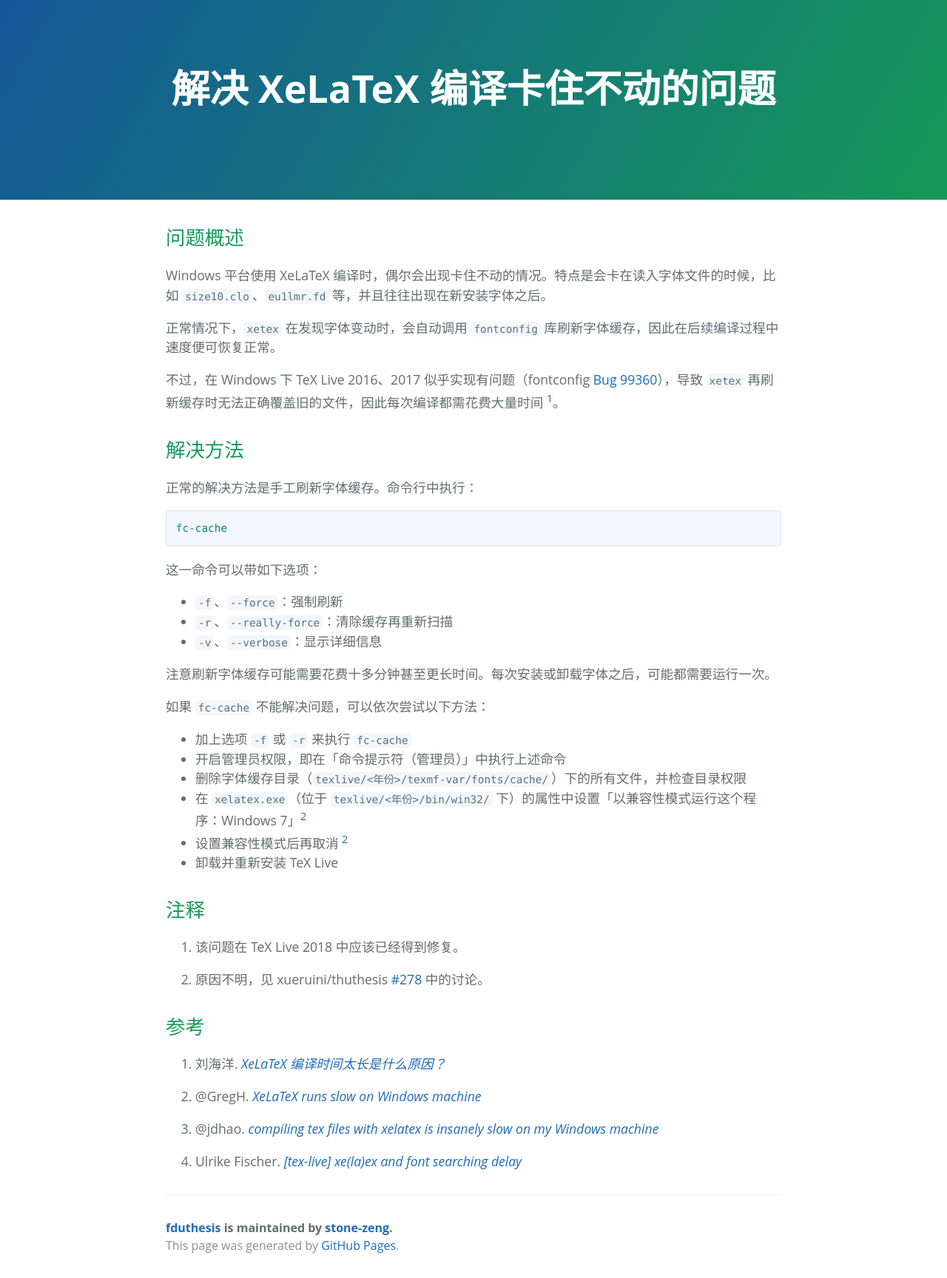
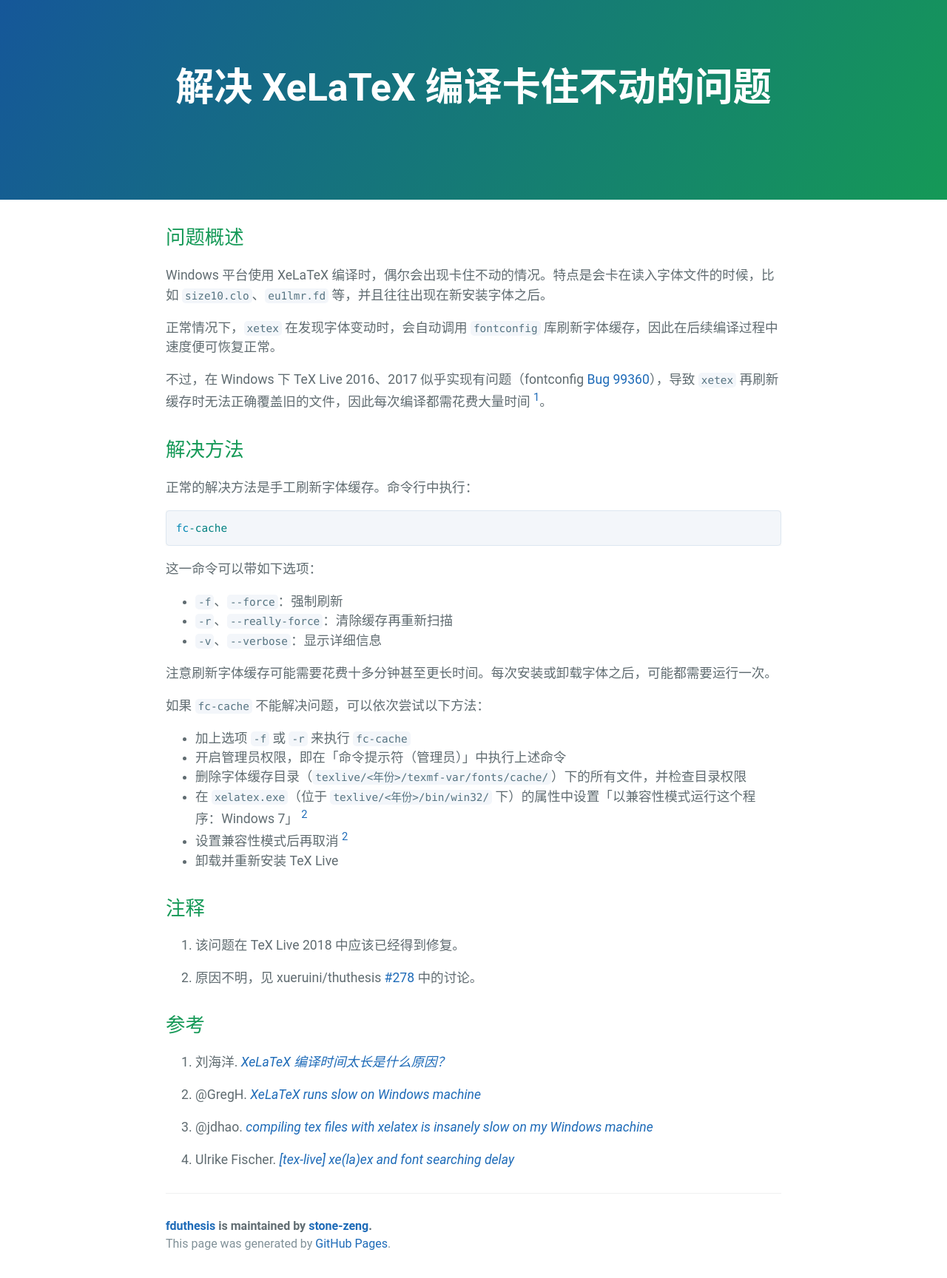
Before and after one commit to stone-zeng/fduthesis, a Jekyll site: the page built from docs/_posts/2018-07-19-xelatex-too-slow.md, in a window 1280 px wide. Shown: the whole page at 74% size. Built offline with Jekyll 4.4.1, drawn with Linux system fonts in a browser that asks for light colours.

Commit message:
docs: update font in CSS [ci skip]

```diff
--- a/docs/_posts/2018-07-19-xelatex-too-slow.md
+++ b/docs/_posts/2018-07-19-xelatex-too-slow.md
@@ -11,7 +11,7 @@ Windows 平台使用 XeLaTeX 编译时，偶尔会出现卡住不动的情况。
 
 正常情况下，`xetex` 在发现字体变动时，会自动调用 `fontconfig` 库刷新字体缓存，因此在后续编译过程中速度便可恢复正常。
 
-不过，在 Windows 下 TeX Live 2016、2017 似乎实现有问题（fontconfig [Bug 99360](https://bugs.freedesktop.org/show_bug.cgi?id=99360)），导致 `xetex` 再刷新缓存时无法正确覆盖旧的文件，因此每次编译都需花费大量时间 <sup>[1](#1)</sup>。
+不过，在 Windows 下 TeX Live 2016、2017 似乎实现有问题（fontconfig [Bug 99360](https://bugs.freedesktop.org/show_bug.cgi?id=99360)），导致 `xetex` 再刷新缓存时无法正确覆盖旧的文件，因此每次编译都需花费大量时间&nbsp;<sup>[1](#1)</sup>。
 
 ## 解决方法
 
@@ -34,8 +34,8 @@ fc-cache
 - 加上选项 `-f` 或 `-r` 来执行 `fc-cache`
 - 开启管理员权限，即在「命令提示符（管理员）」中执行上述命令
 - 删除字体缓存目录（`texlive/<年份>/texmf-var/fonts/cache/`）下的所有文件，并检查目录权限
-- 在 `xelatex.exe`（位于 `texlive/<年份>/bin/win32/` 下）的属性中设置「以兼容性模式运行这个程序：Windows 7」<sup>[2](#2)</sup>
-- 设置兼容性模式后再取消 <sup>[2](#2)</sup>
+- 在 `xelatex.exe`（位于 `texlive/<年份>/bin/win32/` 下）的属性中设置「以兼容性模式运行这个程序：Windows 7」&nbsp;<sup>[2](#2)</sup>
+- 设置兼容性模式后再取消&nbsp;<sup>[2](#2)</sup>
 - 卸载并重新安装 TeX Live
 
 ## 注释
--- a/docs/css/cayman.css
+++ b/docs/css/cayman.css
@@ -286,12 +286,10 @@
   box-sizing: border-box;
 }
 
-/* body { padding: 0; margin: 0; font-family: "Helvetica Neue", Helvetica, Arial, sans-serif; font-size: 16px; line-height: 1.5; color: #606c71; } */
-
 body {
   padding: 0;
   margin: 0;
-  font-family: "Open Sans", "Source Sans Pro", "Segoe UI", "Helvetica Neue", Helvetica, Arial, sans-serif;
+  font-family: "SF Text", Roboto, "Helvetica Neue", "Segoe UI", Arial, "Hiragino Sans GB", "PingFang SC", "Noto Sans CJK SC", "Source Han Sans SC", "Microsoft YaHei", sans-serif;
   font-size: 16px;
   line-height: 1.5;
   color: #606c71;
@@ -480,7 +478,7 @@ a:hover {
 
 .main-content code {
   padding: 2px 4px;
-  font-family: Consolas, "Liberation Mono", Menlo, Courier, monospace;
+  font-family: "SF Mono", "Roboto Mono", Menlo, Inconsolata, Consolas, "PingFang SC", "Noto Sans CJK SC", "Source Han Sans SC", "Microsoft YaHei", monospace;
   font-size: 0.9rem;
   color: #567482;
   background-color: #f3f6fa;
@@ -491,7 +489,7 @@ a:hover {
   padding: 0.8rem;
   margin-top: 0;
   margin-bottom: 1rem;
-  font: 1rem Consolas, "Liberation Mono", Menlo, Courier, monospace;
+  font: 1rem "SF Mono", "Roboto Mono", Menlo, Inconsolata, Consolas, "PingFang SC", "Noto Sans CJK SC", "Source Han Sans SC", "Microsoft YaHei", monospace;
   color: #567482;
   word-wrap: normal;
   background-color: #f3f6fa;
@@ -570,8 +568,10 @@ a:hover {
 }
 
 .main-content table {
-  display: block;
-  width: 100%;
+  /* display: block; */
+  width: auto;
+  margin-left: auto;
+  margin-right: auto;
   overflow: auto;
   word-break: normal;
   word-break: keep-all;
```
Also changed, not shown: docs/_posts/2018-05-13-install-texlive-ubuntu.md (+2 -2 lines), docs/index.md (+2 -1 lines).
